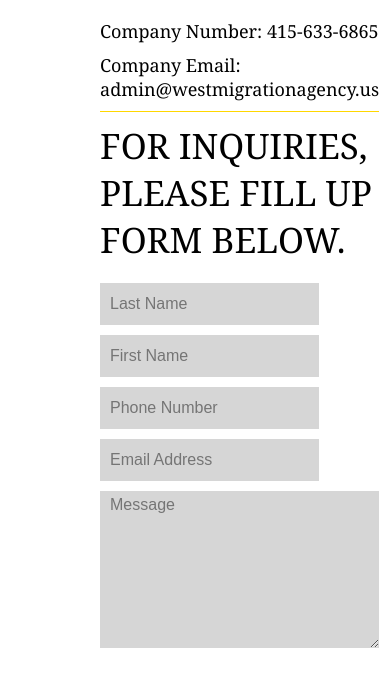
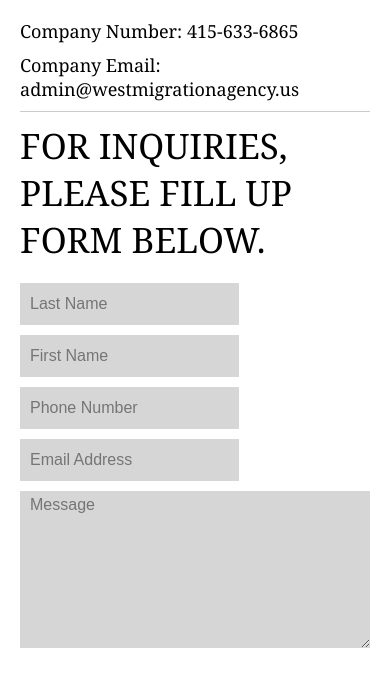
Before and after one commit to MAKIENAUT/WMC-PROPOSAL, a PHP site: page /contact/contact.html in a window 390 px wide; the page is wider, and only the part inside the window is pictured. Shown: the part 411-1099 px from the top of that part. Run offline with PHP 8.4, Linux system fonts and the light colour scheme; some libraries are stand-ins or nearby versions.

Commit message:
PUSHED: contactres2.0

```diff
--- a/contact/contact.css
+++ b/contact/contact.css
@@ -605,33 +605,30 @@ iframe {
 @media only screen and (max-width: 600px) {
 .container {
    gap: 20px;
-
    height: fit-content;
-   width: fit-content;
-
-
+   width: 100%;
+   display: flex;
  }
- .content_title h1 {
+  .content_title h1 {
    font-size: 35px;
    font-weight: 300;
-
  }
  .content {
    width: fit-content;
    height: fit-content;
    flex-flow: column nowrap;
-
-
-
+   display: flex;
+   align-items: center;
+  justify-content: center;
+  margin-left: 20px;
+  margin-right: 20px;
  }
  .left {
-   width: 100%;
+   width: fit-content;
    height: fit-content;
    display: flex;
-   flex-flow: column nowrap;
+   flex-direction: column;
    gap: 10px;
-
-
  }
  .left h1 {
    font-size: 35px;
@@ -649,11 +646,7 @@ iframe {
   width: fit-content;
   height: 300px;
 
-
-
 }
-
-
 }
 /* FOOTER BAR -START- */
 footer {
```
